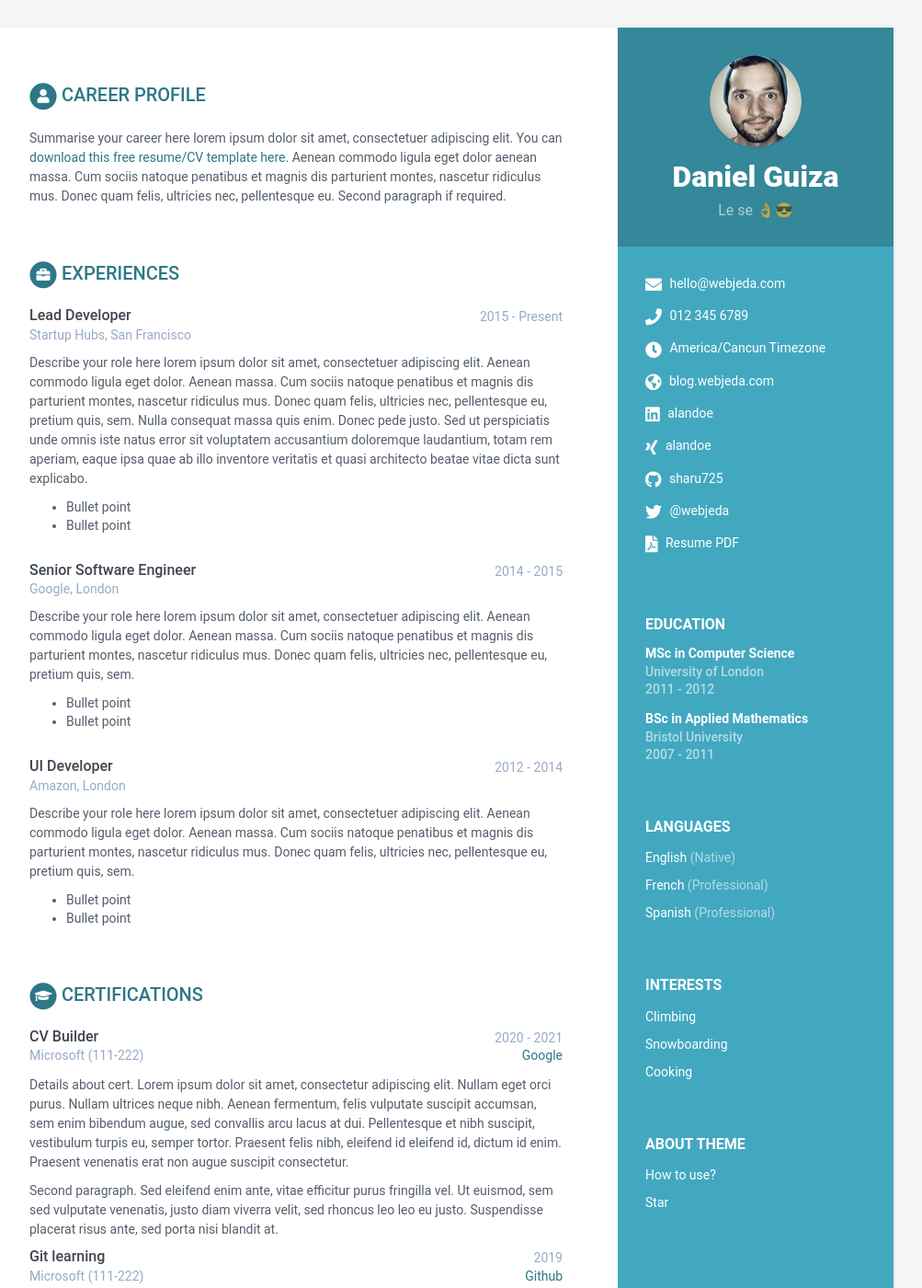
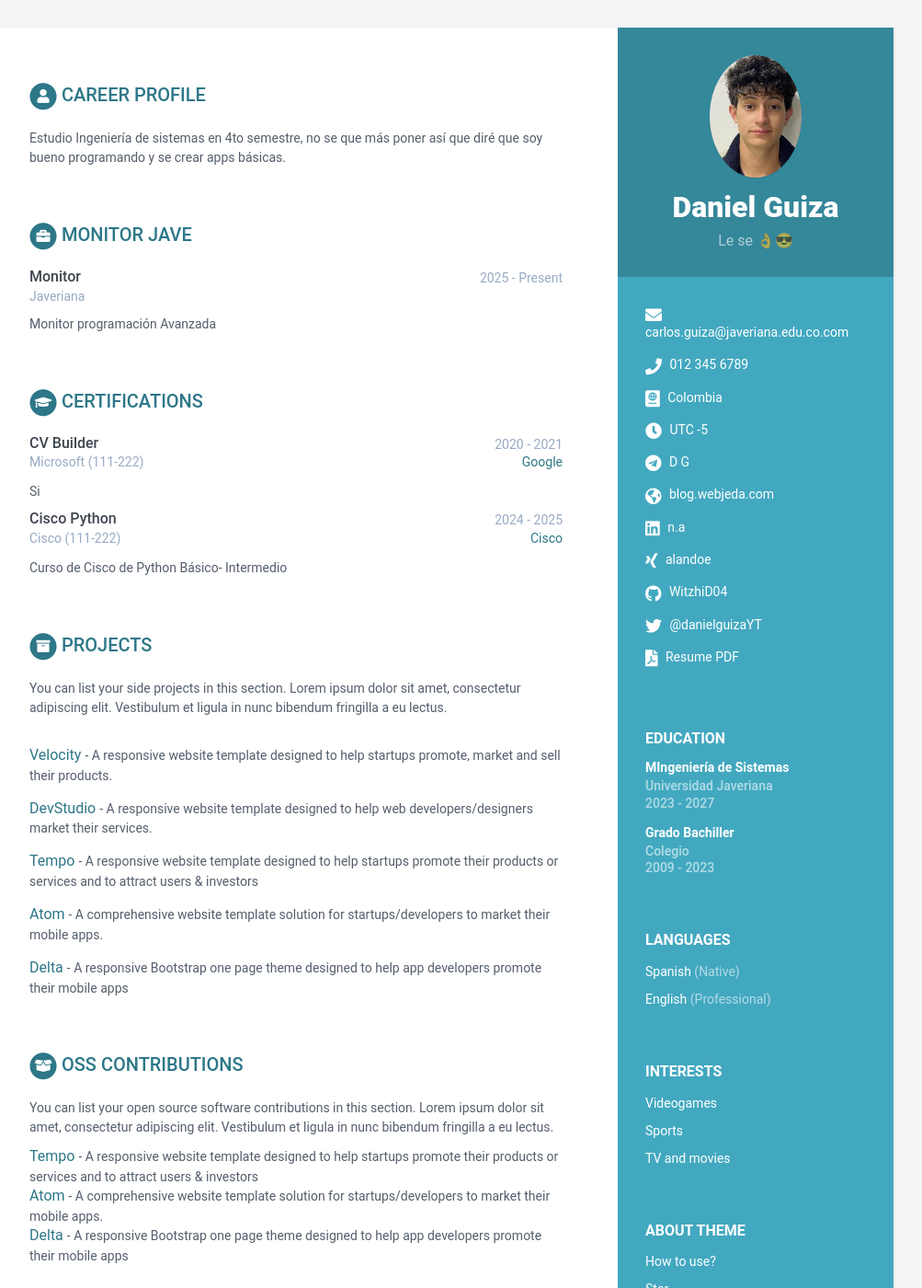
Before and after one commit to WitzhiD04/CV2.1, a Jekyll site: the page built from index.html, in a window 1280 px wide and 1400 px high. Shown: the whole window at 92% size, without its empty margins (168-1171 px from the left). Built offline with Jekyll 4.4.1, drawn with Linux system fonts in a browser that asks for light colours; some of the changed text lies outside the part shown.

Commit message:
Cambios hechos

```diff
--- a/_data/data.yml
+++ b/_data/data.yml
@@ -10,21 +10,21 @@ sidebar:
     # Profile information
     name: Daniel Guiza
     tagline: Le se 👌😎
-    avatar: profile.png  #place a 100x100 picture inside /assets/images/ folder and provide the name of the file below
+    avatar: image.png  #place a 100x100 picture inside /assets/images/ folder and provide the name of the file below
 
     # Sidebar links
-    email: hello@webjeda.com
+    email: carlos.guiza@javeriana.edu.co.com
     phone: 012 345 6789
-    timezone: America/Cancun Timezone
-    citizenship:
+    timezone: UTC -5
+    citizenship: Colombia
     website: blog.webjeda.com #do not add http://
-    linkedin: alandoe
+    linkedin: n.a
     xing: alandoe
-    github: sharu725
-    telegram: # add your nickname without '@' sign
+    github: WitzhiD04
+    telegram: D G
     gitlab:
     bitbucket:
-    twitter: '@webjeda'
+    twitter: '@danielguizaYT'
     stack-overflow: # Number/Username, e.g. 123456/alandoe
     codewars:
     goodreads: # Number-Username, e.g. 123456-alandoe
@@ -33,102 +33,50 @@ sidebar:
     languages:
       title: Languages
       info:
-        - idiom: English
+        - idiom: Spanish
           level: Native
 
-        - idiom: French
-          level: Professional
-
-        - idiom: Spanish
+        - idiom: English
           level: Professional
 
     interests:
       title: Interests
       info:
-        - item: Climbing
+        - item: Videogames
           link:
 
-        - item: Snowboarding
+        - item: Sports
           link:
 
-        - item: Cooking
+        - item: TV and movies
           link:
 
 career-profile:
     title: Career Profile
     summary: |
-      Summarise your career here lorem ipsum dolor sit amet, consectetuer
-      adipiscing elit. You can [download this free resume/CV template here]().
-      Aenean commodo ligula eget dolor aenean massa. Cum sociis natoque
-      penatibus et magnis dis parturient montes, nascetur ridiculus mus.
-      Donec quam felis, ultricies nec, pellentesque eu.
-      Second paragraph if required.
+      Estudio Ingeniería de sistemas en 4to semestre, no se que más poner así que diré que soy bueno programando y se crear apps básicas.
 education:
     title: Education
     info:
-      - degree: MSc in Computer Science
-        university: University of London
-        time: 2011 - 2012
+      - degree: MIngeniería de Sistemas
+        university: Universidad Javeriana
+        time: 2023 - 2027
         details: |
-          Describe your study here lorem ipsum dolor sit amet, consectetuer
-          adipiscing elit. Aenean commodo ligula eget dolor. Aenean massa. Cum
-          sociis natoque penatibus et magnis dis parturient montes, nascetur
-          ridiculus mus. Donec quam felis, ultricies nec, pellentesque eu,
-          pretium quis, sem.
-            - Bullet point
-            - Bullet point
-      - degree: BSc in Applied Mathematics
-        university: Bristol University
-        time: 2007 - 2011
+          Sigo en la carrera aún, nada que decir
+      - degree: Grado Bachiller
+        university: Colegio
+        time: 2009 - 2023
         details: |
-          Describe your study here lorem ipsum dolor sit amet, consectetuer
-          adipiscing elit. Aenean commodo ligula eget dolor. Aenean massa. Cum
-          sociis natoque penatibus et magnis dis parturient montes, nascetur
-          ridiculus mus. Donec quam felis, ultricies nec, pellentesque eu,
-          pretium quis, sem.
-            - Bullet point
-            - Bullet point
+          Lo que me dio acceso a estudiar la carrera y un montón más de conocimientos
 
 experiences:
-    title: Experiences
+    title: Monitor Jave
     info:
-      - role: Lead Developer
-        time: 2015 - Present
-        company: Startup Hubs, San Francisco
+      - role: Monitor
+        time: 2025 - Present
+        company: Javeriana
         details: |
-          Describe your role here lorem ipsum dolor sit amet, consectetuer
-          adipiscing elit. Aenean commodo ligula eget dolor. Aenean massa.
-          Cum sociis natoque penatibus et magnis dis parturient montes,
-          nascetur ridiculus mus. Donec quam felis, ultricies nec,
-          pellentesque eu, pretium quis, sem. Nulla consequat massa quis
-          enim. Donec pede justo. Sed ut perspiciatis unde omnis iste natus
-          error sit voluptatem accusantium doloremque laudantium, totam rem
-          aperiam, eaque ipsa quae ab illo inventore veritatis et quasi
-          architecto beatae vitae dicta sunt explicabo.
-            - Bullet point
-            - Bullet point
-      - role: Senior Software Engineer
-        time: 2014 - 2015
-        company: Google, London
-        details: |
-          Describe your role here lorem ipsum dolor sit amet, consectetuer
-          adipiscing elit. Aenean commodo ligula eget dolor. Aenean massa.
-          Cum sociis natoque penatibus et magnis dis parturient montes,
-          nascetur ridiculus mus. Donec quam felis, ultricies nec,
-          pellentesque eu, pretium quis, sem.
-            - Bullet point
-            - Bullet point
-      - role: UI Developer
-        time: 2012 - 2014
-        company: Amazon, London
-        details: |
-          Describe your role here lorem ipsum dolor sit amet, consectetuer
-          adipiscing elit. Aenean commodo ligula eget dolor. Aenean massa.
-          Cum sociis natoque penatibus et magnis dis parturient montes,
-          nascetur ridiculus mus. Donec quam felis, ultricies nec,
-          pellentesque eu, pretium quis, sem.
-            - Bullet point
-            - Bullet point
+          Monitor programación Avanzada
 
 certifications:
       title: Certifications
@@ -141,35 +89,16 @@ certifications:
           credentialurl: www.google.com
           credentialname: Google
           details: |
-            Details about cert. Lorem ipsum dolor sit amet, consectetur
-            adipiscing elit.
-            Nullam eget orci purus. Nullam ultrices neque nibh.
-            Aenean fermentum, felis vulputate suscipit accumsan,
-            sem enim bibendum augue, sed convallis arcu lacus at dui.
-            Pellentesque et nibh suscipit, vestibulum turpis eu, semper tortor.
-            Praesent felis nibh, eleifend id eleifend id, dictum id enim.
-            Praesent venenatis erat non augue suscipit consectetur.
-
-            Second paragraph. Sed eleifend enim ante, vitae efficitur purus
-            fringilla vel. Ut euismod, sem sed vulputate venenatis,
-            justo diam viverra velit, sed rhoncus leo leo eu justo.
-            Suspendisse placerat risus ante, sed porta nisi blandit at.
-        - name: Git learning
-          start: 2019
-          end:
-          organization: Microsoft
+            Si
+        - name: Cisco Python
+          start: 2024
+          end: 2025
+          organization: Cisco
           credentialid: 111-222
-          credentialurl: www.github.com
-          credentialname: Github
+          credentialurl: www.cisco.com
+          credentialname: Cisco
           details: |
-            Older certification. Lorem ipsum dolor sit amet, consectetur
-            adipiscing elit.
-            Nullam eget orci purus. Nullam ultrices neque nibh.
-            Aenean fermentum, felis vulputate suscipit accumsan,
-            sem enim bibendum augue, sed convallis arcu lacus at dui.
-            Pellentesque et nibh suscipit, vestibulum turpis eu, semper tortor.
-            Praesent felis nibh, eleifend id eleifend id, dictum id enim.
-            Praesent venenatis erat non augue suscipit consectetur.
+            Curso de Cisco de Python Básico- Intermedio
 
 projects:
     title: Projects
@@ -217,48 +146,26 @@ oss:
         link: "#"
         tagline: "A responsive Bootstrap one page theme designed to help app developers promote their mobile apps"
 
-publications:
-    title: Publications
-    intro: |
-      You can list your publications in this section. Lorem ipsum dolor sit
-      amet, consectetur adipiscing elit. Vestibulum et ligula in nunc
-      bibendum fringilla a eu lectus.
-    papers:
-      - title: The Art of Computer Programming
-        link: "#"
-        authors: Donald E. Knuth
-        conference: Addison-Wesley, 1968
-
-      - title: "Genetic Programming III: Darwinian Invention &amp; Problem Solving"
-        link: "#"
-        authors: Koza, J.R., Andre, D., Bennett, F.H., Keane, M.A.
-        conference: "Morgan Kaufmann Publishers Inc., San Francisco, CA, USA, 1st edn. (1999)"
-
-      - title: A syntax directed compiler for Algol 60
-        link: "#"
-        authors: Edgar T. Irons
-        conference: "Comm. ACM 4 (1961), 51–55"
-
 skills:
     title: Skills &amp; Proficiency
 
     toolset:
-      - name: Python & Django
-        level: 98%
+      - name: Python
+        level: 50%
 
-      - name: Javascript & jQuery
-        level: 98%
+      - name: Java
+        level: 60%
 
-      - name: Angular
-        level: 98%
+      - name: C++
+        level: 65%
 
       - name: HTML5 & CSS
-        level: 95%
+        level: 5%
 
-      - name: Ruby on Rails
+      - name: Videojuegos
         level: 85%
 
-      - name: Sketch & Photoshop
+      - name: Editar videos
         level: 60%
 
 footer: >
```
Also changed, not shown: Gemfile.lock (added), assets/images/image.png (added).
